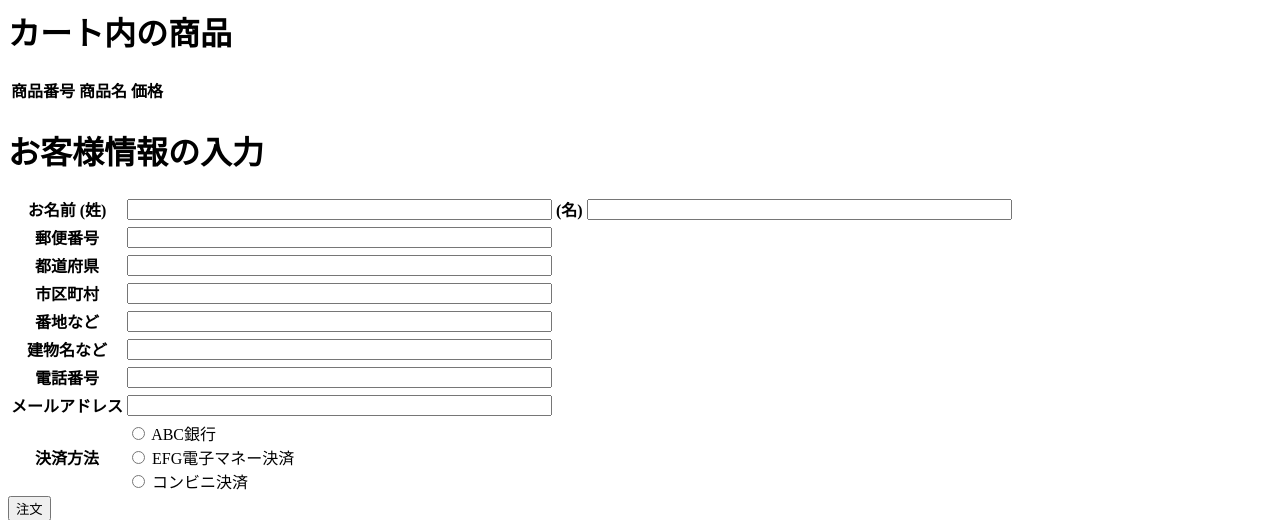
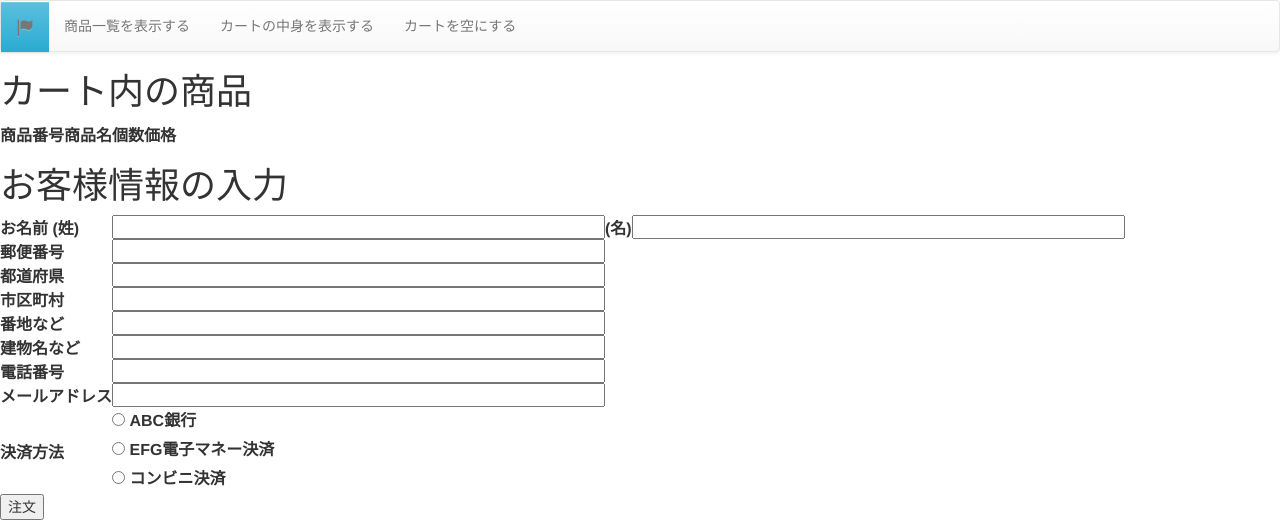
Before and after one commit to gtmh/ito-denki, a Django app: page /ec/order/ in a window 1280 px wide. Shown: the top 520 px of the page. Run offline with Django 3.2, Linux system fonts and the light colour scheme; data comes from the database, SQL or seed files in the repository; lists and menus that the app fills with data are empty; some libraries are stand-ins or nearby versions.

Commit message:
商品一覧ページのナビゲーションを各ページにコピーしました。

```diff
--- a/app/ecommerce/templates/order.html
+++ b/app/ecommerce/templates/order.html
@@ -1,14 +1,40 @@
+{% load staticfiles %}
+<link href="{% static 'css/bootstrap.min.css' %}" rel="stylesheet">
+<link href="{% static 'css/bootstrap-theme.min.css' %}" rel="stylesheet">
+<script src="{% static 'js/jquery-2.2.0.min.js' %}"></script>
+<script src="{% static 'js/bootstrap.min.js' %}"></script>
+<nav class="navbar navbar-default">
+  <div class="navbar-header">
+    <a class="navbar-brand glyphicon glyphicon-flag btn-info" href="#"></a>
+    <button type="button" class="navbar-toggle" data-toggle="collapse" data-target="#gnavi">
+      <span class="sr-only">メニュー</span>
+      <span class="icon-bar"></span>
+      <span class="icon-bar"></span>
+      <span class="icon-bar"></span>
+    </button>
+  </div>
+
+  <div id="gnavi" class="collapse navbar-collapse">
+    <ul class="nav navbar-nav">
+      <li><a href="/ec/list/">商品一覧を表示する</a></li>
+      <li><a href="../cart_list/">カートの中身を表示する</a></li>
+      <li><a href="../cart_reset/">カートを空にする</a></li>
+    </ul>
+  </div>
+</nav>
 <h1>カート内の商品</h1>
 <table>
     <tr>
         <th>商品番号</th>
         <th>商品名</th>
+        <th>個数</th>
         <th>価格</th>
     </tr>
 {% for product in products %}
     <tr>
         <td>{{ product.id }}</td>
         <td>{{ product.name }}</td>
+        <td>{{ product.num }}</td>
         <td>{{ product.price }}</td>
     </tr>
 {% endfor %}
```
Also changed, not shown: app/ecommerce/templates/cart_list.html (+24 -0 lines), app/ecommerce/templates/order_complete.html (+22 -0 lines).
